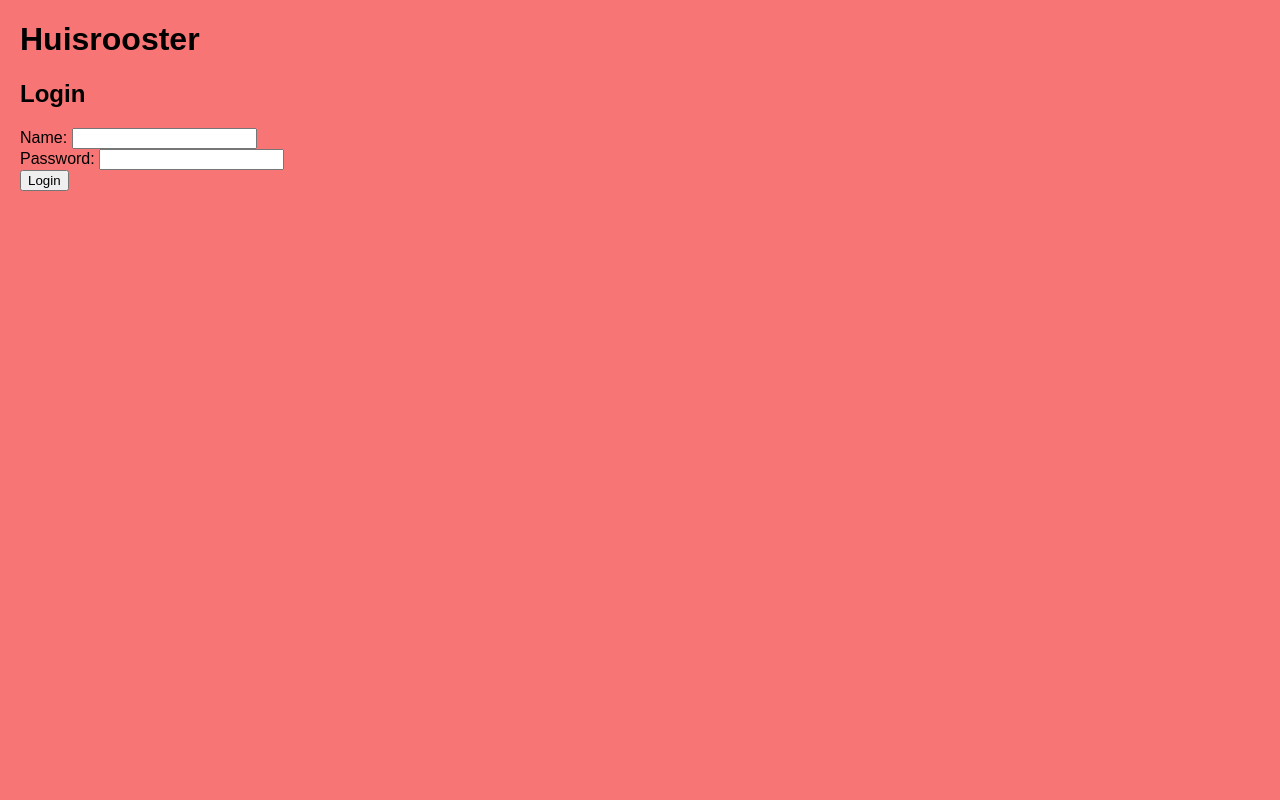
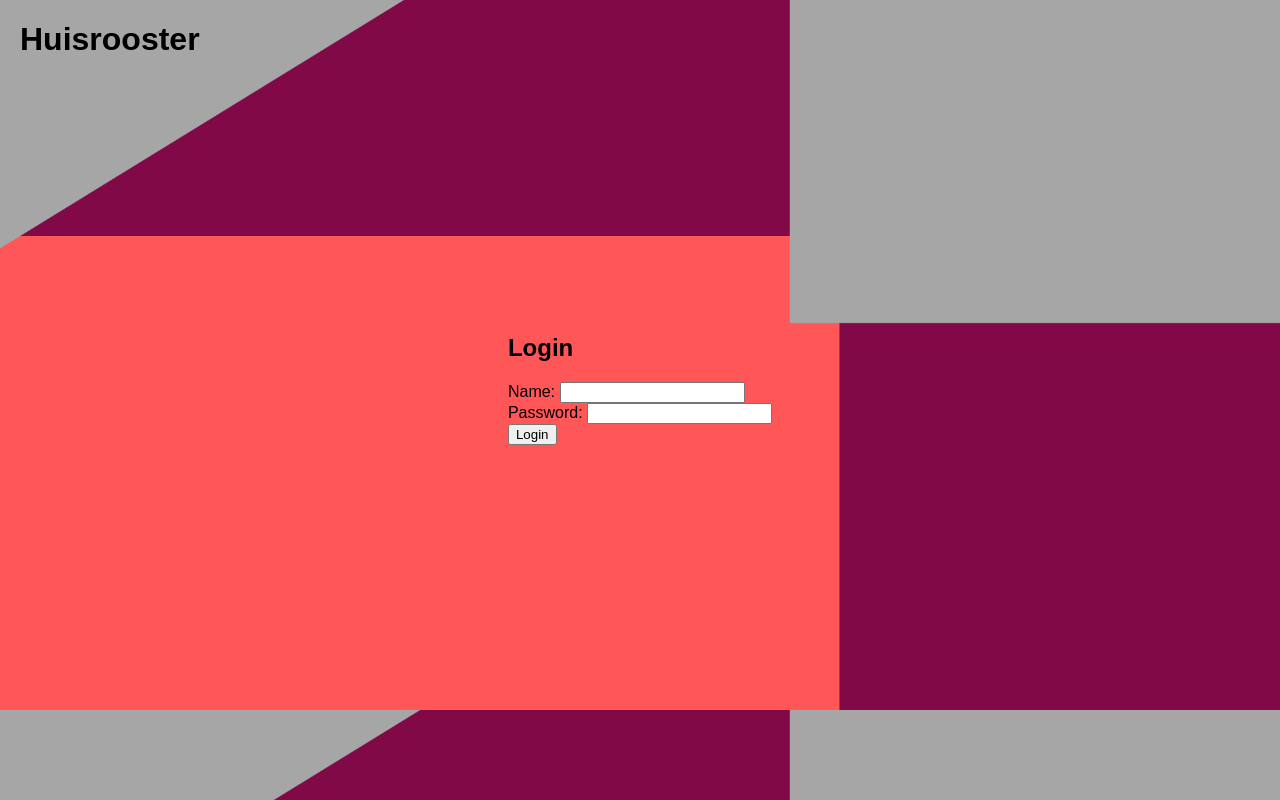
Before and after one commit to bollejoost/huisrooster, a Flask app: page /login in a window 1280 px wide. Run offline with Flask 3, Linux system fonts and the light colour scheme; some libraries are stand-ins or nearby versions.

Commit message:
nieuwe designs

```diff
--- a/static/styles.css
+++ b/static/styles.css
@@ -1,5 +1,8 @@
 body {
     font-family: 'Arial', sans-serif;
+    background-image: url('/static/background1.png'); /* Replace with the actual path to your PNG image */
+    background-size: cover;
+    background-position: center;
     background-color: #f77575;
     color: #000000;
     margin: 20px;
--- a/templates/login.html
+++ b/templates/login.html
@@ -3,8 +3,9 @@
 {% block title %}Login{% endblock %}
 
 {% block content %}
+    <div style="display: flex; align-items: center; height: 75vh; justify-content: center; text-align: center;">
+        <form method="post" action="{{ url_for('login') }}" style="display: inline-block; text-align: left;">
             <h2>Login</h2>
-    <form method="post" action="{{ url_for('login') }}">
             <label for="name">Name:</label>
             <input type="text" id="name" name="name" required>
             <br>
@@ -13,4 +14,5 @@
             <br>
             <input type="submit" value="Login">
         </form>
+    </div>
 {% endblock %}
```
Also changed, not shown: static/background.png (added), static/background1.png (added), 2 other files. Lines whose indentation alone changed are shown as unchanged.
